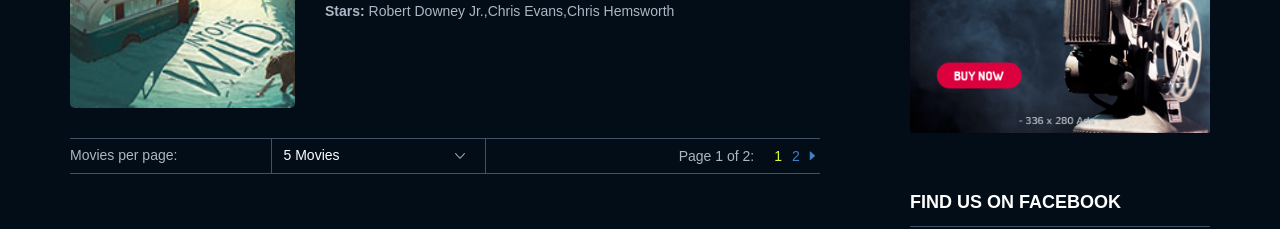
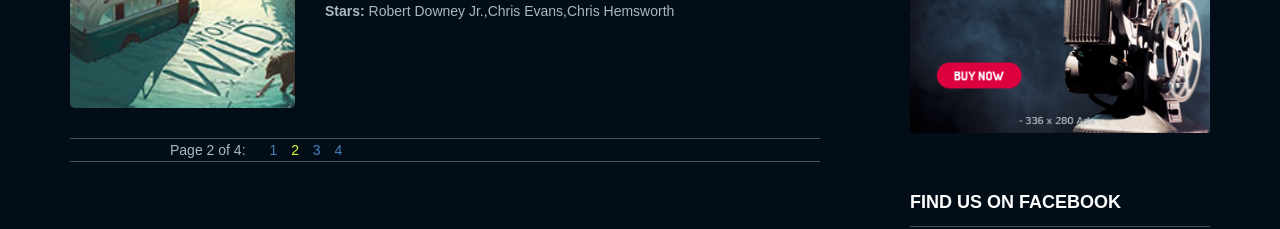
Before and after one commit to andriusmw/react3, a React (Create React App) app: page / in a window 1280 px wide. Shown: the part 1140-1369 px from the top of the page. Built offline with nearby package versions, Linux system fonts and the light colour scheme.

Commit message:
paginacion.js correcta empezando a contar en página 2

```diff
--- a/src/App.js
+++ b/src/App.js
@@ -30,7 +30,9 @@ function App() {
            			    </Pelicula>
 		    })}
 
-			<Paginacion ></Paginacion>
+			<Paginacion pagina={2} total={4} onChange={(pagina) =>
+				alert(pagina)
+			} ></Paginacion>
 
 
 	</PageWrapper>
--- a/src/paginacion.js
+++ b/src/paginacion.js
@@ -1,16 +1,31 @@
-export default function Paginacion() {
+export default function Paginacion(props) {
+
+    //props.pagina , etc
+    //lo que le hemos puesto a la etiqueta Paginacion en app.js se lo pasamos
+    //aquí como propiedades del div/objeto Paginacion.
+
+    const getPaginas = () => {
+        const resultado = [];
+        for (var i =0; i < props.total; i++){
+         resultado.push(
+                <a onClick={props.onChange}
+                className={props.pagina === (i + 1) ? "active" :  ""}
+                 href="#"> {(i + 1)} </a>)
+            }
+        return resultado;
+    }
+
+    //Esta funcionalidad es para el listado de páginas.
+
     return  (
     <div className="topbar-filter">
-        <label>Movies per page:</label>
-             <select>
-                 <option value="range">5 Movies</option>
-                 <option value="saab">10 Movies</option>
-             </select>
+
         <div className="pagination2">
-             <span>Page 1 of 2:</span>
-             <a className="active" href="#">1</a>
-             <a href="#">2</a>
-             <a href="#"><i className="ion-arrow-right-b"></i></a>
+             <span>Page {props.pagina} of {props.total}:</span>
+
+
+           {getPaginas()}
+
         </div>
     </div>)
 }
```
